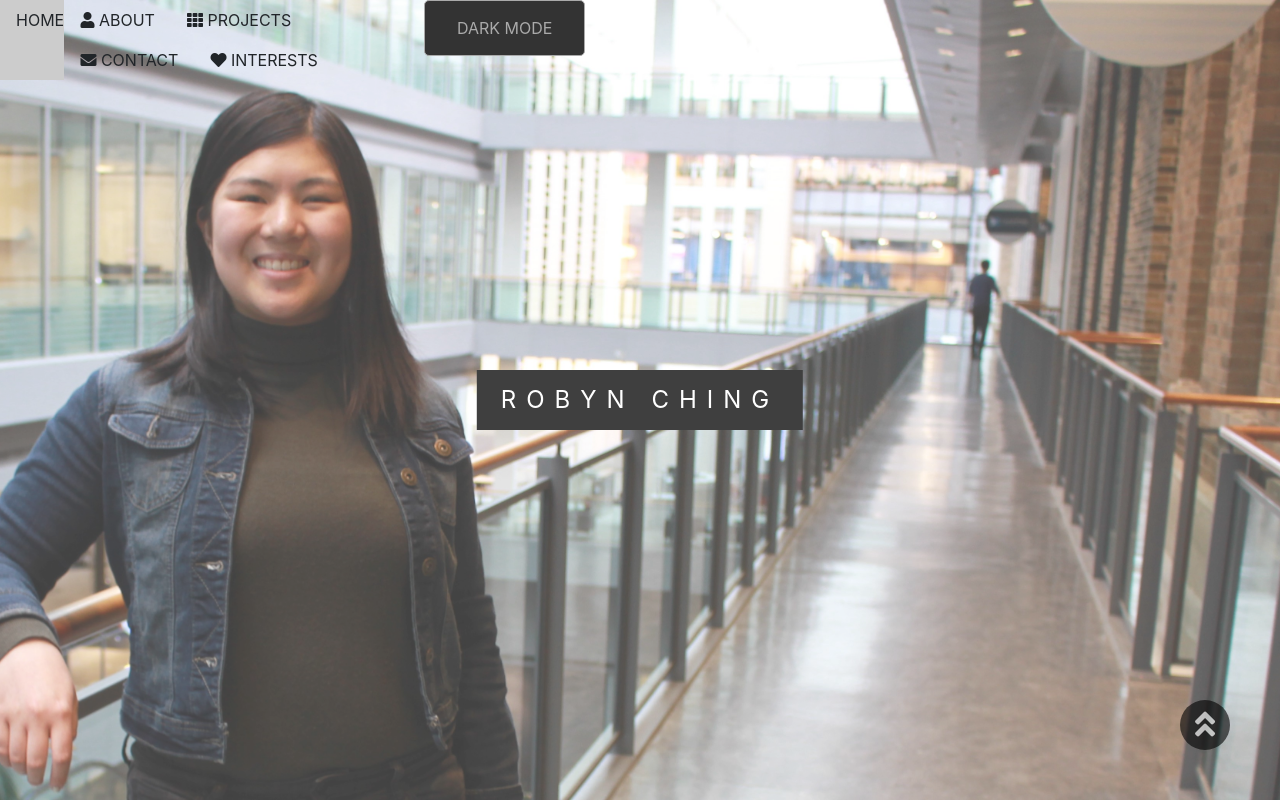
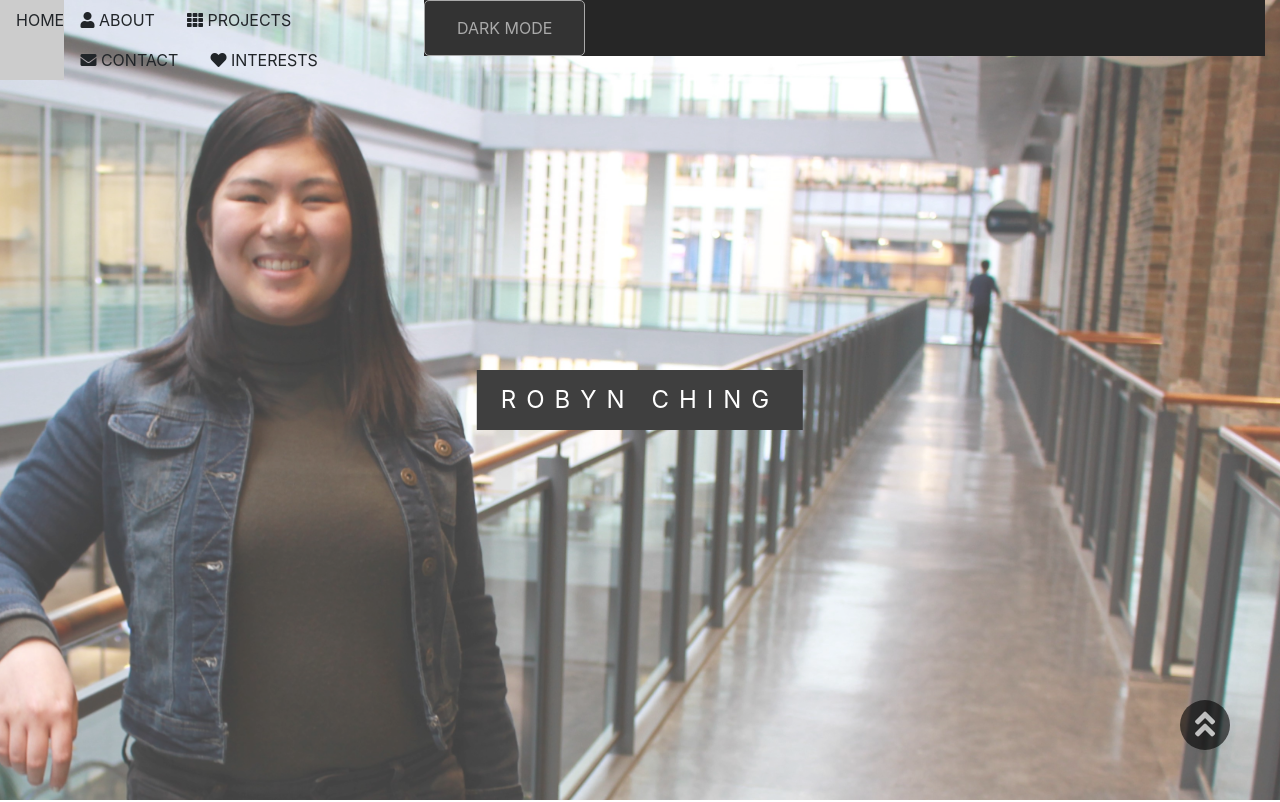
Before and after one commit to rochi138/personal-website-repo, a React (Create React App) app: page / in a window 1280 px wide. Shown: the top 802 px of the page. Built offline with nearby package versions, Linux system fonts and the light colour scheme.

Commit message:
Dark mode: background mostly works

```diff
--- a/src/SCSS/App.scss
+++ b/src/SCSS/App.scss
@@ -16,6 +16,7 @@
 .app-container {
   @include themify($themes) {
     color: themed('textColor');
+    background-color: themed('backgroundColor');
   }
 
   .title {
```
